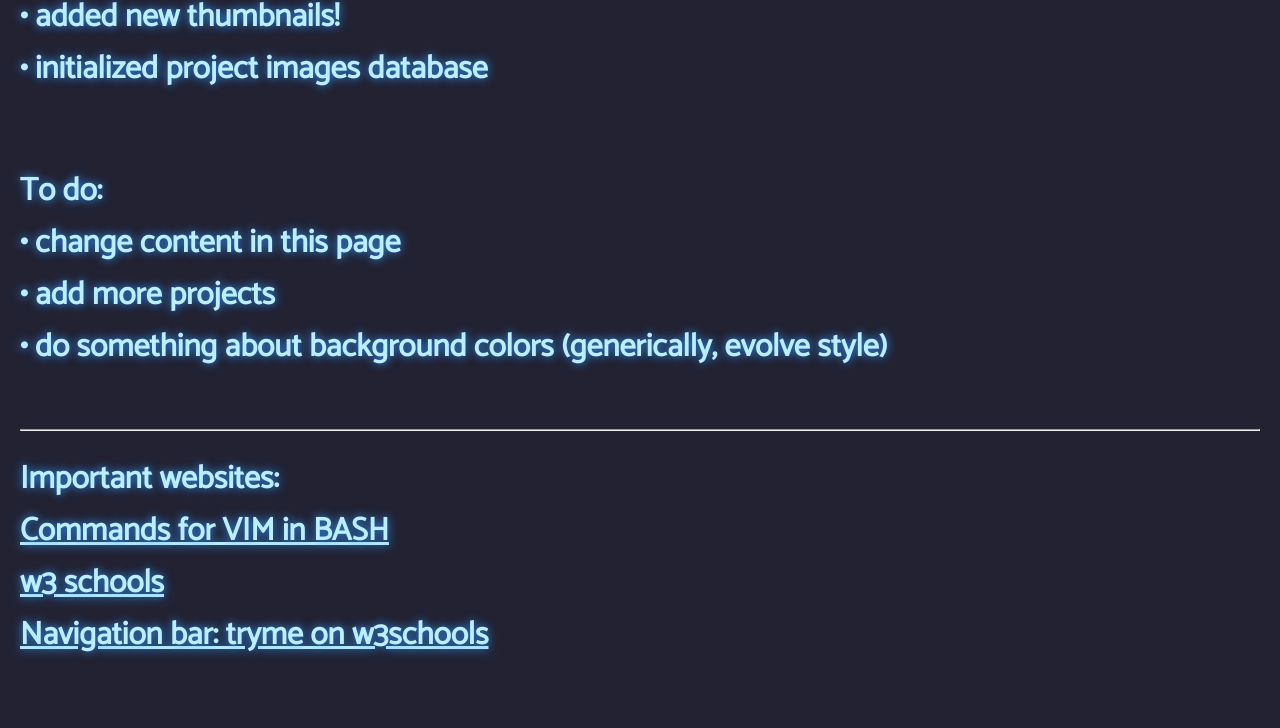
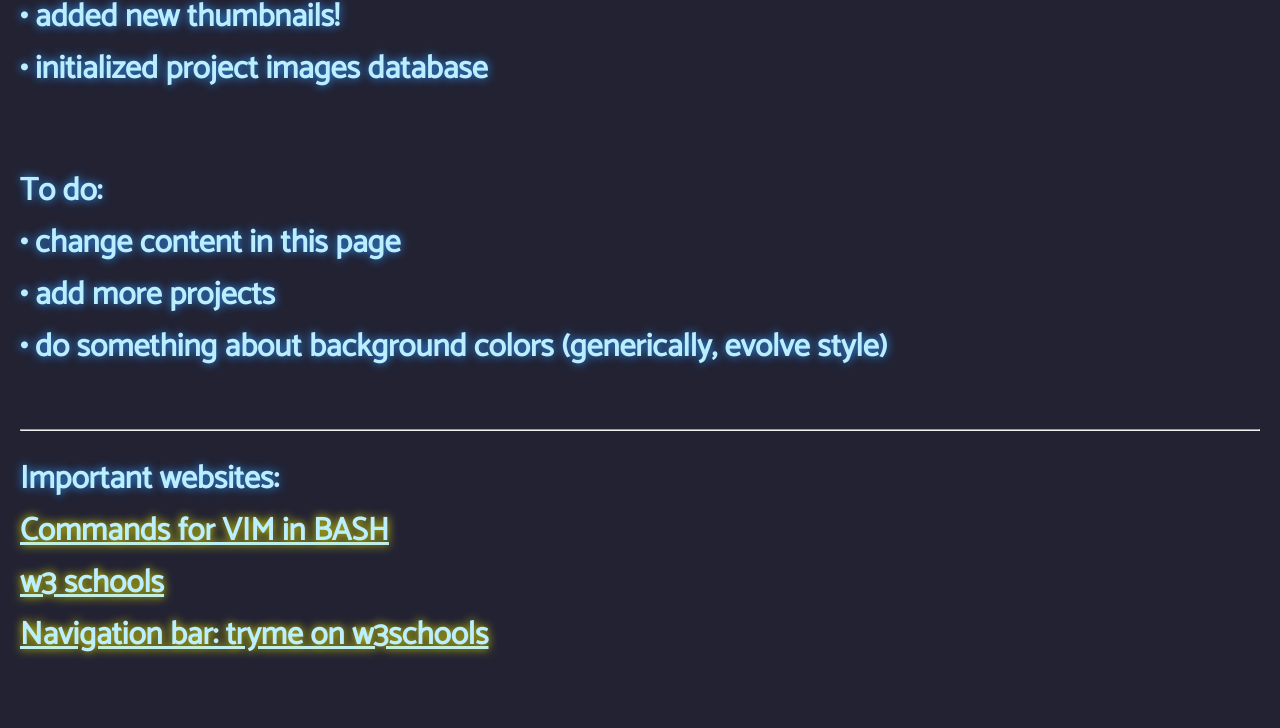
Before and after one commit to mc1134/mc1134.github.io, a plain HTML site: page index.html in a window 1280 px wide. Shown: the part 556-1284 px from the top of the page. Drawn offline with Linux system fonts and the light colour scheme.

Commit message:
Changed link styles
Added background colors to links in text

```diff
--- a/css/style.css
+++ b/css/style.css
@@ -153,17 +153,19 @@ body{
 
 /* Custom styles for common HTML tags. */
 
-a{
+a, a:link{
 	color: #bbeeff;
-}
-a:link{
-	color: #bbeeff;
+	text-shadow: 0em 0em 0.3em #eeee00;
+	transition: 0.5s;
 }
 a:visited{
 	color: #eeee00;
+	text-shadow: 0em 0em 0.3em #ff3399;
 }
 a:hover{
 	color: #ff3399;
+	text-shadow: 0em 0em 0.3em #3399ff;
+	transition: 1s;
 }
 li{
 	float: left;
```
